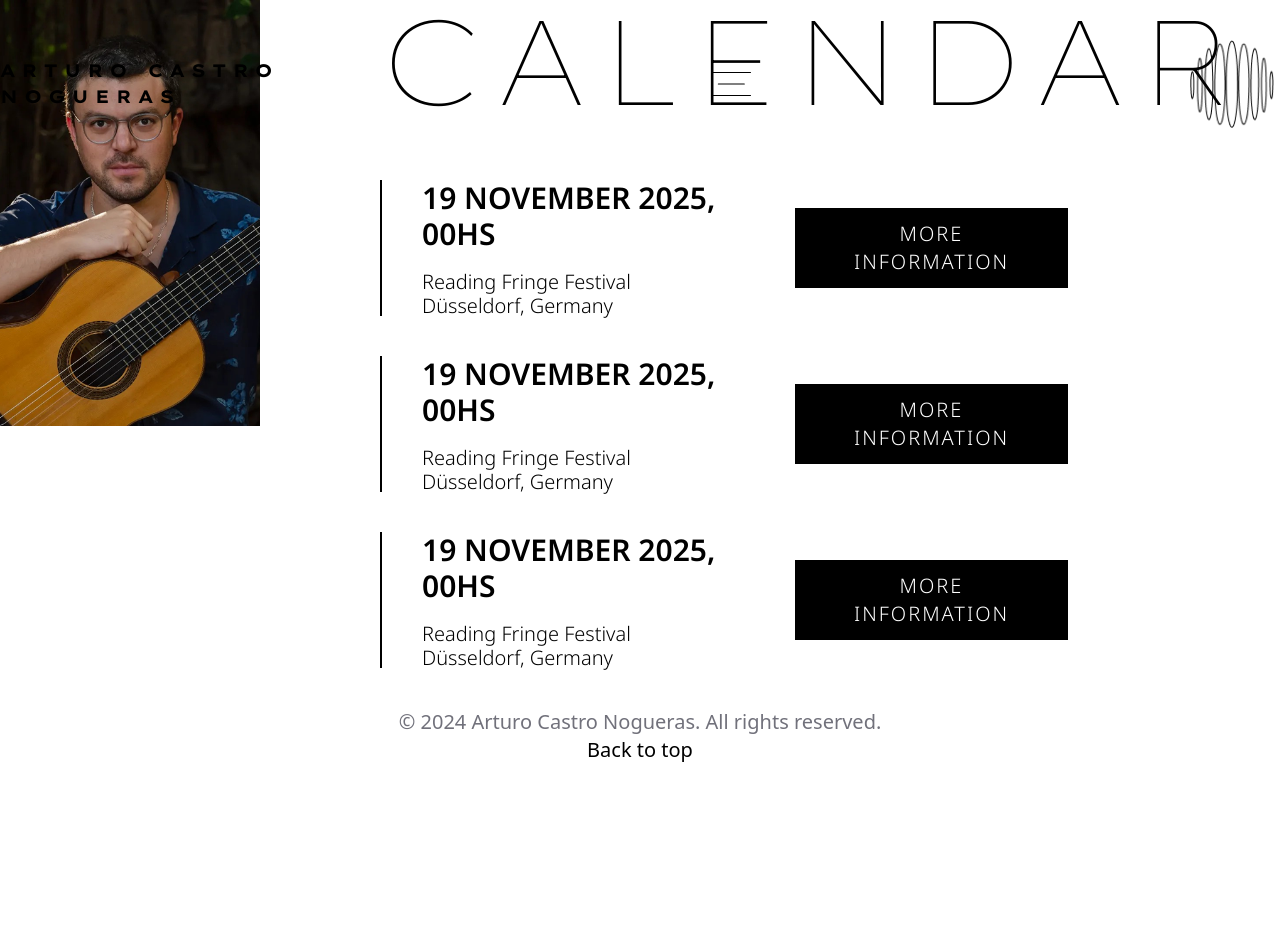
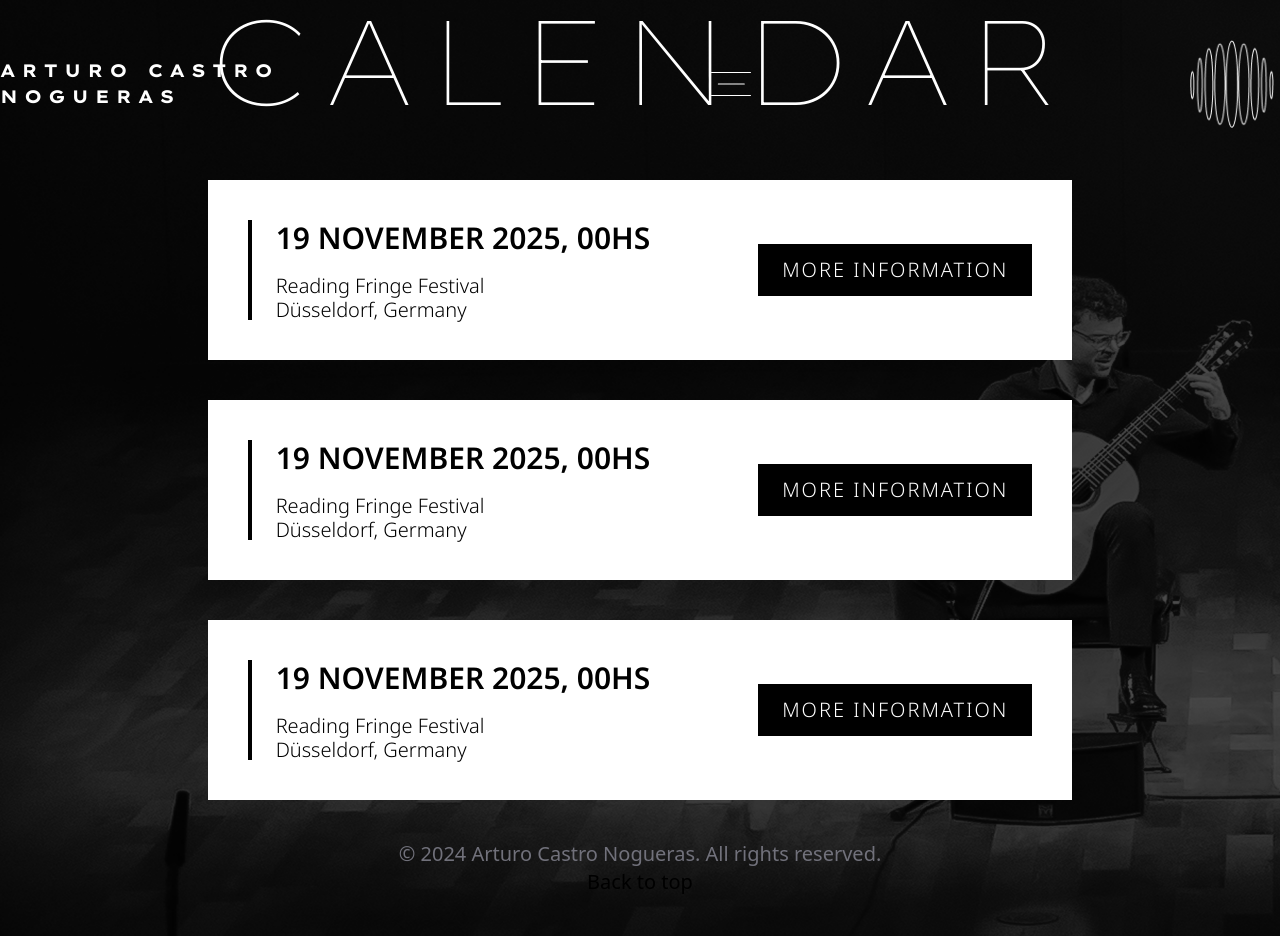
Before and after one commit to erikcba/arturo-web, a React (Vite) app: page /calendar in a window 1280 px wide. Before the commit the page ends 804 px from the top, so only its background shows below. Built offline with nearby package versions, Linux system fonts and the light colour scheme.

Commit message:
todas secciones terminadas, falta traducciones, animaciones y footer

```diff
--- a/src/components/CalendarCard.jsx
+++ b/src/components/CalendarCard.jsx
@@ -2,8 +2,8 @@ import React from 'react'
 
 const CalendarCard = ({ date, festival, place }) => {
     return (
-        <div className='border-l-2 border-black flex flex-row items-center justify-between w-4/5 pl-10'>
-            <div className='flex flex-col gap-5 items-start justify-center'>
+        <div className=' flex flex-row items-center justify-between w-full bg-white py-10 px-10'>
+            <div className='border-l-4 border-black pl-6 flex flex-col gap-5 items-start justify-center'>
                 <h2 className='text-3xl text-noto font-semibold text-black uppercase'>
                     {date}
                 </h2>
--- a/src/components/MenuButton.jsx
+++ b/src/components/MenuButton.jsx
@@ -11,7 +11,7 @@ export default function MenuButton({ onClick, bgColor = "bg-black" }) {
   return (
     <button
       onClick={toggleMenu}
-      className={`menu-btn ${open ? "active" : ""}`}
+      className={`menu-btn mx-auto ${open ? "active" : ""}`}
     >
       <span className={`line ${bgColor} ${open ? "bg-white" : ""}`}></span>
       <span className={`line ${bgColor} ${open ? "bg-white" : ""}`}></span>
--- a/src/components/Navbar.jsx
+++ b/src/components/Navbar.jsx
@@ -3,13 +3,13 @@ import MenuButton from './MenuButton'
 
 
 
-const Navbar = ({abrirMenu, className, bgColor, logo}) => {
+const Navbar = ({abrirMenu, className, bgColor, logo, color}) => {
     return (
         <div className=' w-full flex justify-start items-center fixed top-0 left-0 bg-transparent z-30 gap-4'>
-            <div className='container mx-auto my-10  flex flex-row justify-between items-center w-full h-full gap-4'>
+            <div className='container mx-auto my-10  flex flex-row justify-center items-center w-full h-full gap-4'>
                 <div className='gap-2 flex flex-col'>
-                    <h1 className={`${className} text-lg font-bold text-lexend tracking-max leading-none`}>ARTURO CASTRO</h1>
-                    <h1 className={`${className} text-lg font-bold text-lexend tracking-max leading-none`}>NOGUERAS</h1>
+                    <h1 className={`${className} ${color} text-lg font-bold text-lexend tracking-max leading-none`}>ARTURO CASTRO</h1>
+                    <h1 className={`${className} ${color} text-lg font-bold text-lexend tracking-max leading-none`}>NOGUERAS</h1>
                 </div>
                 <MenuButton bgColor={bgColor} onClick={abrirMenu} />
                 <img src={logo} alt="Logo" className='h-22 w-24 object-contain' />
--- a/src/index.css
+++ b/src/index.css
@@ -34,6 +34,12 @@
 .bg-hero {
   background-image: linear-gradient(to left, rgba(0, 0, 0, 0.8), transparent),
     url('./assets/hero-cargador.png');
+  background-size: cover;
+  background-position: center;
+}
+
+.bg-contact{
+  background-image:url('./assets/bgCalendar.png');
   background-size: cover;
   background-position: center;
 }
--- a/src/pages/Calendar.jsx
+++ b/src/pages/Calendar.jsx
@@ -1,6 +1,6 @@
 import React, { useState } from 'react'
 import Navbar from '../components/Navbar'
-import logoNegro from '../assets/logoNegro.png'
+import logoBlanco from '../assets/logoBlanco.png'
 import Menu from '../components/Menu'
 import { useTranslation } from 'react-i18next'
 import Footer from '../components/Footer'
@@ -23,8 +23,8 @@ const Calendar = () => {
     }
 
     return (
-        <>
-            <Navbar logo={logoNegro} className={mostrarMenu ? 'text-white' : 'text-black'} abrirMenu={() => {
+        <div className='bg-contact h-full'>
+            <Navbar logo={logoBlanco} bgColor={"bg-white"} color={"text-white"} className={mostrarMenu ? 'text-white' : 'text-black'} abrirMenu={() => {
                 if (mostrarMenu) {
                     cerrarMenu()
                 } else {
@@ -35,15 +35,14 @@ const Calendar = () => {
                 mostrarMenu ? <Menu className={animando ? 'animate-slide-up' : 'animate-slide-down'} />
                     :
                     <div>
-                        <div id='top' className='2xl:pt-60'>
+                        <div id='top' className='2xl:pt-40'>
                             <div className='container mx-auto'>
-                                <div className='grid grid-cols-4 gap-20 w-full '>
-                                    <img className='col-span-1' src={calendarImg1} alt="" />
+                                <div className='flex flex-col gap-8 w-full items-center justify-center '>
                                     <div className='col-span-3 px-10 flex flex-col gap-5'>
-                                        <h1 className='text-black text-8-5 font-xxlight text-lexend tracking-widest leading-none w-full text-left'>
+                                        <h1 className='text-white text-8-5 font-xxlight text-lexend tracking-widest leading-none w-full text-left'>
                                             CALENDAR
                                         </h1>
-                                        <div className='flex flex-col gap-10 mt-10'>
+                                        <div className='flex flex-col gap-10 mt-10 '>
                                             <CalendarCard date={"19 November 2025, 00hs"} festival={"Reading Fringe Festival"} place={"Düsseldorf, Germany"} />
                                             <CalendarCard date={"19 November 2025, 00hs"} festival={"Reading Fringe Festival"} place={"Düsseldorf, Germany"} />
                                             <CalendarCard date={"19 November 2025, 00hs"} festival={"Reading Fringe Festival"} place={"Düsseldorf, Germany"} />
@@ -56,7 +55,7 @@ const Calendar = () => {
                         <Footer />
                     </div>
             }
-        </>
+        </div>
     )
 }
 
--- a/src/pages/Contact.jsx
+++ b/src/pages/Contact.jsx
@@ -22,7 +22,7 @@ const Contact = () => {
     }
     return (
         <>
-            <Navbar logo={logoNegro} className={mostrarMenu ? 'text-white' : 'text-black'} abrirMenu={() => {
+            <Navbar logo={logoNegro} color={"text-white"} className={mostrarMenu ? 'text-white' : 'text-black'} abrirMenu={() => {
                 if (mostrarMenu) {
                     cerrarMenu()
                 } else {
@@ -32,11 +32,11 @@ const Contact = () => {
             {
                 mostrarMenu ? <Menu className={animando ? 'animate-slide-up' : 'animate-slide-down'} />
                     :
-                    <div>
-                        <div id='top' className='2xl:pt-60'>
-                            <div className='container mx-auto'>
-                                <div className='flex flex-row items-start h-[711px] justify-between w-full gap-20 '>
-                                    <img className='w-2/5' src={contactImg} alt="" />
+
+                    <div id='top' className=''>
+                        <img className='w-auto h-screen absolute' src={contactImg} alt="" />
+                        <div className='container mx-auto 2xl:pt-50'>
+                            <div className='flex flex-row items-center h-[711px] justify-end w-full gap-20 '>
                                 <div className='w-1/2 flex flex-col justify-between h-full gap-5 border-b-2 border-white'>
                                     <div>
                                         <h1 className='text-black text-8-5 font-xxlight text-lexend uppercase tracking-widest leading-none w-full text-left'>
@@ -59,7 +59,7 @@ const Contact = () => {
                         </div>
 
                     </div>
-                    </div>
+
             }
         </>
     )
--- a/src/pages/Home.jsx
+++ b/src/pages/Home.jsx
@@ -1,6 +1,7 @@
 import React, { useState } from 'react'
 import Menu from '../components/Menu';
 import Navbar from '../components/Navbar';
+import logoBlanco from '../assets/logoBlanco.png'
 
 const Home = () => {
     const [mostrarMenu, setMostrarMenu] = useState(false)
@@ -18,7 +19,7 @@ const Home = () => {
         <div className='bg-zinc-900 h-screen flex justify-center items-center w-full'>
 
             <>
-                <Navbar bgColor={"bg-white"} className={mostrarMenu ? 'text-white' : 'text-white'} abrirMenu={() => {
+                <Navbar logo={logoBlanco} bgColor={"bg-white"} className={mostrarMenu ? 'text-white' : 'text-white'} abrirMenu={() => {
                     if (mostrarMenu) {
                         cerrarMenu()
                     } else {
```
Also changed, not shown: src/assets/bgCalendar.png (added), src/assets/logoBlanco.png (renamed from src/assets/logo_arturo.png). Lines whose indentation alone changed are shown as unchanged.
